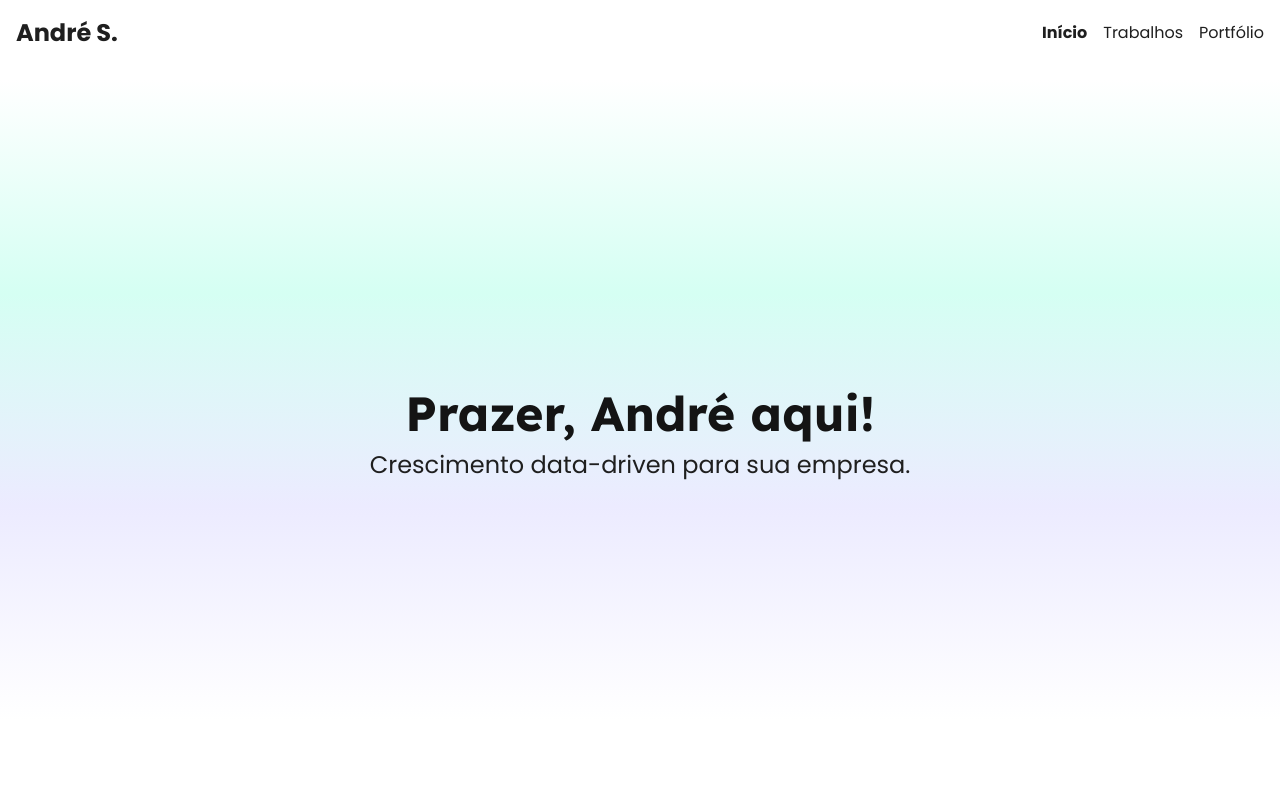
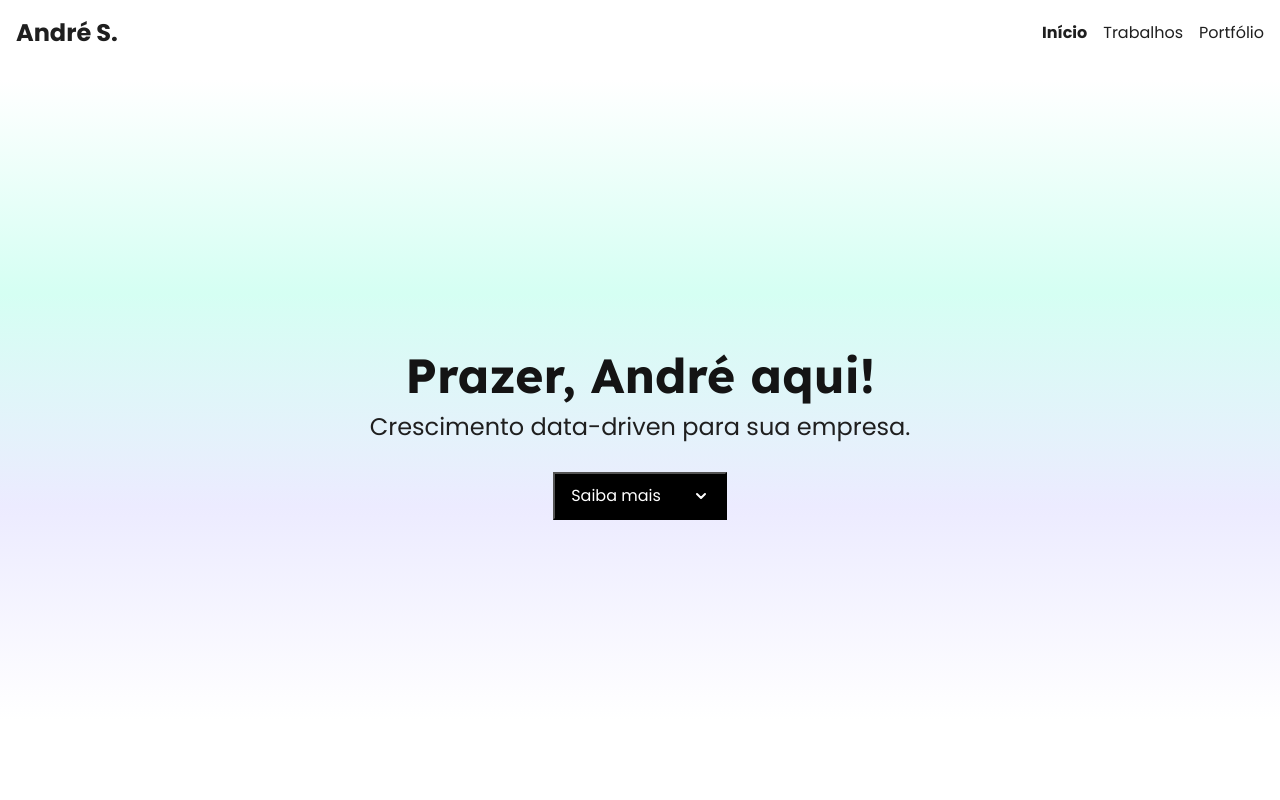
Before and after one commit to andremourasantos/andremourasantos.github.io, a Vue app: page / in a window 1280 px wide. Shown: the top 800 px of the page. Built offline with nearby package versions, Linux system fonts and the light colour scheme; the HTML template or start-up script is replaced by a standard one; a web font is replaced by a local one.

Commit message:
rebuilt-2025 v0.3 Adicionados componentes Button e Icon, e integração lucide-vue-next como dependência.

```diff
--- a/package.json
+++ b/package.json
@@ -11,6 +11,7 @@
     "type-check": "vue-tsc --build"
   },
   "dependencies": {
+    "lucide-vue-next": "^0.501.0",
     "vue": "^3.5.13",
     "vue-router": "^4.5.0"
   },
--- /dev/null
+++ b/src/components/Button.vue
@@ -0,0 +1,87 @@
+<template>
+  <button @click="handleClick" :class="[`size_${size}`, { 'hasIcon': iconName ? true : false }]">
+    {{ text }}
+    <div v-if="iconName"><Icon :name="iconName" :size="size !== 'L' ? 14 : 16"/></div>
+  </button>
+</template>
+
+<script lang="ts">
+import { defineComponent } from 'vue';
+import Icon from './Icon.vue';
+
+export default defineComponent({
+  components: {
+    Icon
+  },
+  props: {
+    text: {
+      type: String,
+      default: 'Saiba mais'
+    },
+    disabled: {
+      type: Boolean,
+      default: false
+    },
+    size: {
+      type: String as () => 'S' | 'M' | 'L',
+      default: 'S'
+    },
+    variant: {
+      type: String,
+      default: 'primary'
+    },
+    iconName: {
+      type: String as () => IconName
+    }
+  },
+  emits: ['click'],
+  setup (props, { emit }) {
+    const handleClick = () => {
+      if (!props.disabled) {
+        emit('click');
+        console.log(1)
+      }
+    }
+
+    return {
+      handleClick
+    }
+  }
+})
+</script>
+
+<style scoped>
+  button.hasIcon {
+    gap: 32px;
+    padding-right: var(--padding_2x);
+  }
+
+  button div {
+    display: flex;
+    align-items: center;
+    justify-content: center;
+  }
+
+  button {
+    width: fit-content;
+    height: 32px;
+    display: flex;
+    align-items: center;
+    padding: 0px var(--padding_8x) 0px var(--padding_2x);
+    color: var(--colors_text);
+    font-size: 14px;
+    background-color: var(--colors_accent);
+    color: var(--colors_background);
+    box-shadow: none;
+    cursor: pointer;
+  }
+
+  button.size_M {
+    height: 40px;
+  }
+
+  button.size_L {
+    height: 48px;
+    font-size: 16px;;
+  }
+</style>
--- a/src/components/HeroSection.vue
+++ b/src/components/HeroSection.vue
@@ -3,14 +3,19 @@
     <div>
       <h1>{{title}}</h1>
       <p>{{subtitle}}</p>
+      <Button size="L" icon-name="ChevronDown"/>
     </div>
   </section>
 </template>
 
 <script lang="ts">
-import { defineComponent } from 'vue'
+import { defineComponent } from 'vue';
+import Button from './Button.vue';
 
 export default defineComponent({
+  components: {
+    Button
+  },
   props: {
     title: {
       type: String,
@@ -55,7 +60,8 @@ export default defineComponent({
     flex-direction: column;
     gap: var(--padding_02x);
     text-align: center;
-  }
+    align-items: center;
+}
 
   h1 {
     font-size: 48px;
@@ -63,5 +69,6 @@ export default defineComponent({
 
   p {
     font-size: 24px;
+    margin-bottom: 24px;
   }
 </style>
--- /dev/null
+++ b/src/components/Icon.vue
@@ -0,0 +1,38 @@
+<template>
+  <component :is="name" :size="size" absoluteStrokeWidth :color="color" stroke-width="2" v-if="name !== 'WhatsApp' && name !== 'Facebook' && name !== 'Instagram' && name !== 'Twitter'" />
+</template>
+
+<script lang="ts">
+import { defineComponent } from 'vue';
+import { ChevronDown, ExternalLink, Mail } from "lucide-vue-next";
+
+export default defineComponent({
+  props: {
+    size: {
+      type: Number as () => 14 | 16,
+      default: 14
+    },
+    name: {
+      type: String as () => IconName,
+      default: 'ChevronDown',
+      required: true
+    },
+    color: {
+      type: String,
+      default: 'white'
+    }
+  },
+  components: {
+    ChevronDown
+  },
+  setup () {
+
+
+    return {}
+  }
+})
+</script>
+
+<style scoped>
+
+</style>
--- /dev/null
+++ b/src/global.d.ts
@@ -0,0 +1,5 @@
+export {}
+
+declare global {
+  type IconName = 'ChevronDown' | 'ExternalLink' | 'Mail' | 'WhatsApp' | 'Facebook' | 'Instagram' | 'Twitter';
+}
```
Also changed, not shown: 1 other file (tests, documents, lock files or other folders).
